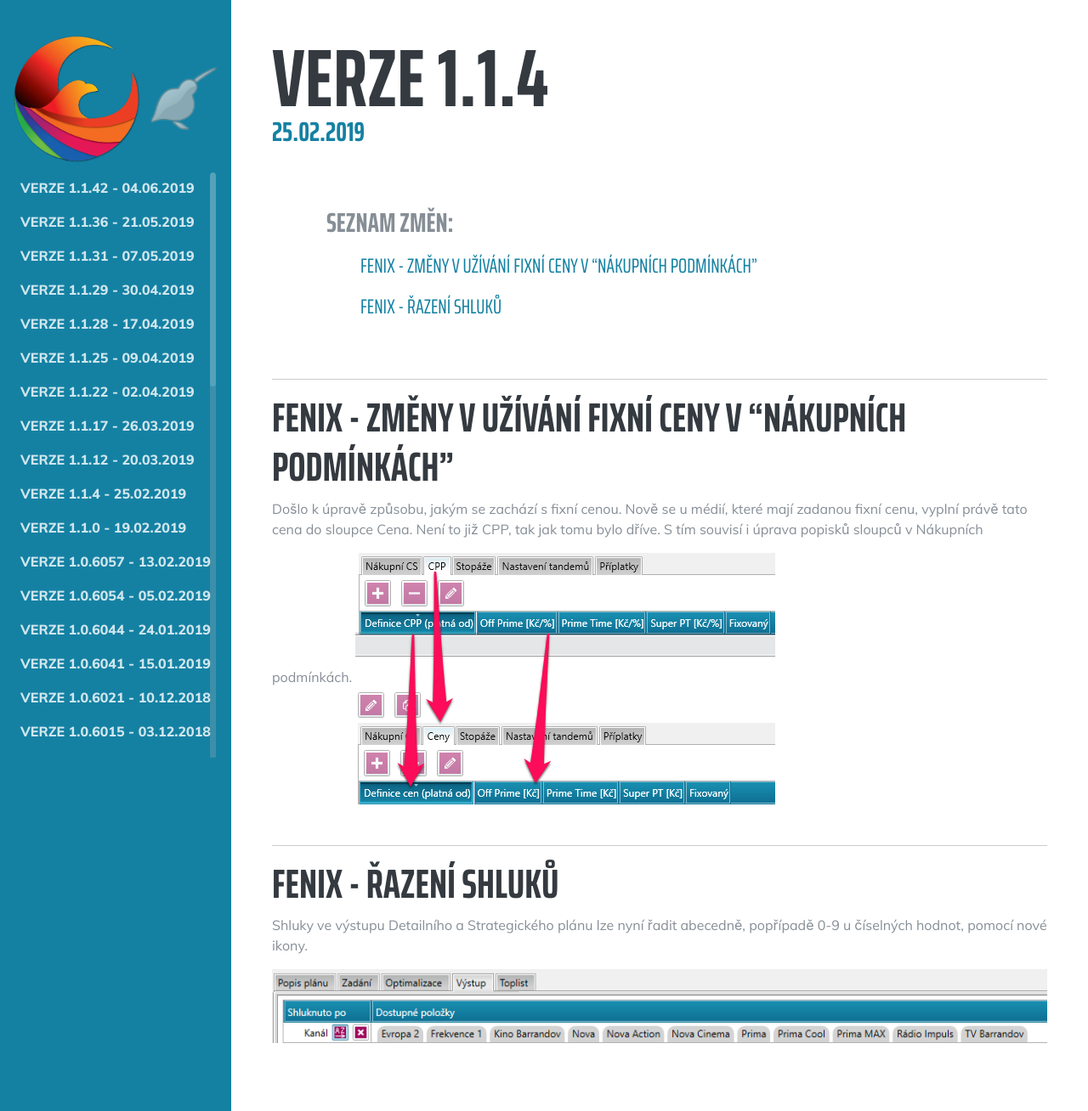
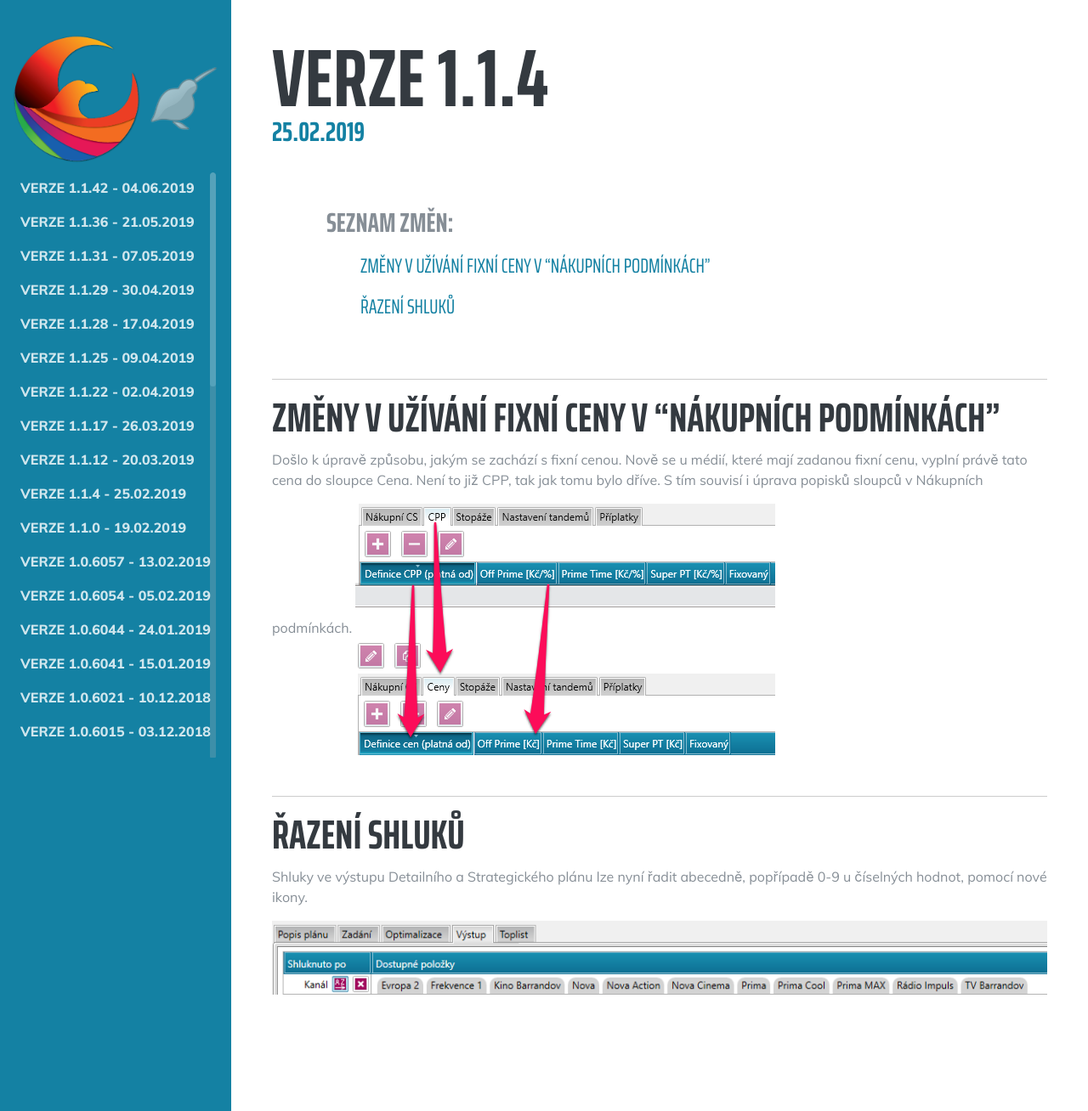
Before and after one commit to benesrichard/news-web2, a Jekyll site: the page built from _posts/2019-02-25-1.1.4.md, in a window 1280 px wide and 1308 px high. Shown: the whole window at 85% size. Built offline with Jekyll 4.4.1, drawn with Linux system fonts in a browser that asks for light colours; some web fonts are replaced.

Commit message:
Update 2019-02-25-1.1.4.md

```diff
--- a/_posts/2019-02-25-1.1.4.md
+++ b/_posts/2019-02-25-1.1.4.md
@@ -2,10 +2,10 @@
 categories: [fenix]
 layout: fenix
 ---
-## Fenix - Změny v užívání fixní ceny v "Nákupních podmínkách"
+## Změny v užívání fixní ceny v "Nákupních podmínkách"
 Došlo k úpravě způsobu, jakým se zachází s fixní cenou. Nově se u médií, které mají zadanou fixní cenu, vyplní právě tato cena do sloupce Cena. Není to již CPP, tak jak tomu bylo dříve. S tím souvisí i úprava popisků sloupců v Nákupních podmínkách.
 ![Změny v Nákupních podmínkách]({{site.url}}//data/Zmeny_NP.png "Změny v Nákupních podmínkách")
 
-## Fenix - Řazení shluků
+## Řazení shluků
 Shluky ve výstupu Detailního a Strategického plánu lze nyní řadit abecedně, popřípadě 0-9 u číselných hodnot, pomocí nové ikony.
 ![Řazení shluků]({{site.url}}//data/razeni_shluku.png "Řazení shluků")
```
